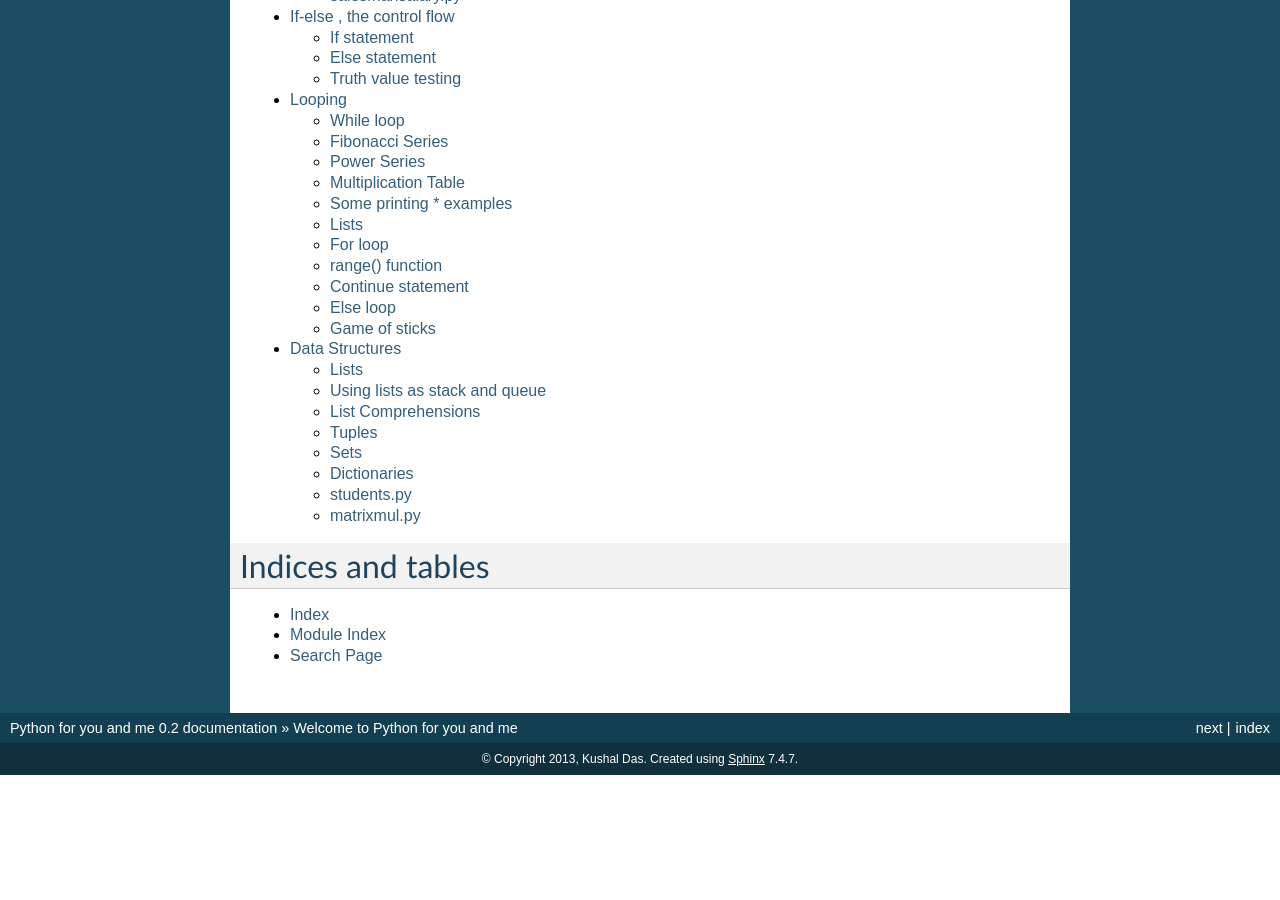
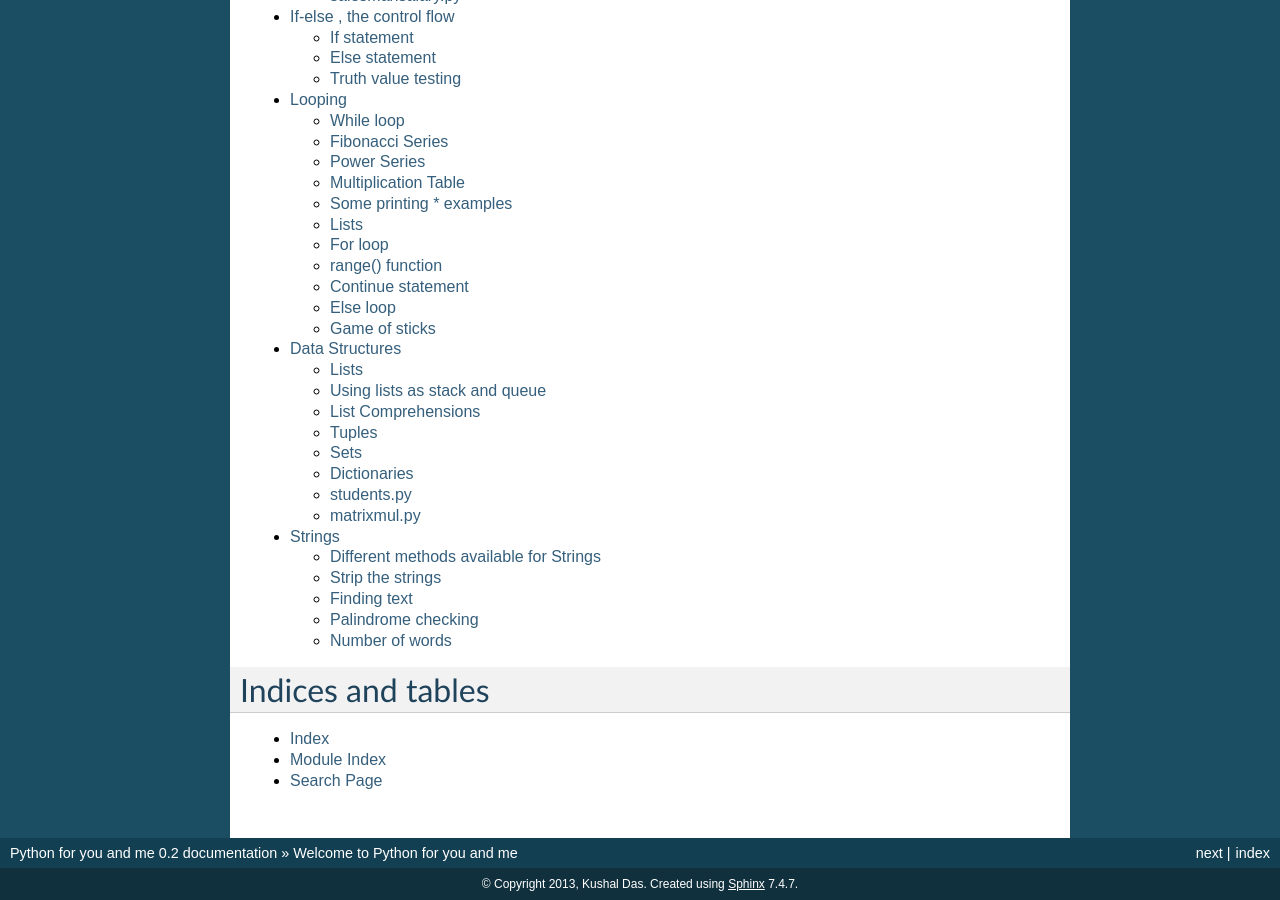
Before and after one commit to kushaldas/pym, a Sphinx documentation site: the page built from docs/index.rst, in a window 1280 px wide and 900 px high, scrolled down 658 px. Built offline with Sphinx 7.4.7, drawn with Linux system fonts in a browser that asks for light colours; formulas are drawn with MathJax 3; before the commit the page ends 1433 px from its top, so only the background shows below that; some of the changed lines change nothing that is shown.

Commit message:
Adds strings chapter

```diff
--- a/docs/index.rst
+++ b/docs/index.rst
@@ -20,6 +20,7 @@ Contents:
    ifelse
    looping
    datastructure
+   strings
 
 
 
--- /dev/null
+++ b/docs/strings.rst
@@ -0,0 +1,207 @@
+
+
+=======
+Strings
+=======
+
+Strings are nothing but simple text. In python we declare strings in between "" or '' or ''' ''' or """ """. The examples below will help you to understand sting in a better way.
+
+::
+
+    >>> s = "I am Indian"
+    >>> s
+    'I am Indian'
+    >>> s = 'I am Indian'
+    >>> s = "Here is a line \
+    ... splitted in two lines"
+    >>> s
+    'Here is a line splitted in two lines'
+    >>> s = "Here is a line \n splitted in two lines"
+    >>> s
+    'Here is a line \n splitted in two lines'
+    >>> print s
+    Here is a line
+    splitted in two lines
+
+Now if you want to multiline strings you have to use triple single/double quotes.
+
+::
+
+    >>> s = """ This is a
+    ... multiline string, so you can
+    ... write many lines"""
+    >>> print s
+    This is a
+    multiline string, so you can
+    write many lines
+
+Different methods available for Strings
+=======================================
+
+Every string object is having couple of buildin methods available, we already saw some of them like *s.split(" ")*.
+
+::
+
+    >>> s = "kushal das"
+    >>> s.title()
+    'Kushal Das'
+
+*title()* method returns a titlecased version of the string, words start with uppercase characters, all remaining cased characters are lowercase.
+
+::
+
+    >>> z = s.upper()
+    >>> z
+    'KUSHAL DAS'
+    >>> z.lower()
+    'kushal das'
+
+*upper()* returns a total uppercase version whereas *lower()* returns a lower case version of the string.
+
+::
+
+    >>> s = "I am A pRoGraMMer"
+    >> s.swapcase()
+    'i AM a PrOgRAmmER'
+
+*swapcase()* returns the string with case swapped :)
+
+::
+
+    >>> s = "jdwb 2323bjb"
+    >>> s.isalnum()
+    False
+    >>> s = "jdwb2323bjb"
+    >>> s.isalnum()
+    True
+
+Because of the space in the first line *isalnum()* returned *False* , it checks for all charecters are alpha numeric or not.
+
+::
+
+    >>> s = "SankarshanSir"
+    >>> s.isalpha()
+    True
+    >>> s = "Sankarshan Sir"
+    >>> s.isalpha()
+    False
+
+*isalpha()* checkes for only alphabets.
+
+::
+
+    >>> s = "1234"
+    >>> s.isdigit() #To check if all the characters are digits or not
+    True
+    >>> s = "Fedora9 is coming"
+    >>> s.islower() # To check if all chracters are lower case or not
+    False
+    >>> s = "Fedora9 Is Coming"
+    >>> s.istitle() # To check if it is a title or not
+    True
+    >>> s = "INDIA"
+    >>> s.isupper() # To check if characters are in upper case or not
+    True
+
+To split any string we have *split()*. It takes a string as an argument , depending on that it will split the main string and returns a list containing splitted strings.
+
+::
+
+    >>> s = "We all love Python"
+    >>> s.split(" ")
+    ['We', 'all', 'love', 'Python']
+    >>> x = "Nishant:is:waiting"
+    >>> x.split(':')
+    ['Nishant', 'is', 'waiting']
+
+The opposite method for *split()* is *join()*. It takes a list contains strings as input and join them.
+
+::
+
+    >>> "-".join("GNU/Linux is great".split(" "))
+    'GNU/Linux-is-great'
+
+In the above example first we are splitting the string "GNU/Linux is great" based on the white space, then joining them with "-".
+
+Strip the strings
+=================
+
+Strings do have few methods to do striping. The simplest one is *strip(chars)*. If you provide the chars argument then it will strip any combination of them. By default it strips only whitespace or newline characters.
+
+::
+
+    >>> s = "  abc\n "
+    >>> s.strip()
+    'abc'
+
+You can particularly strip from the left hand or right hand side also using *lstrip(chars)* or *rstrip(chars)*.
+
+::
+
+    >>> s = "www.foss.in"
+    >>> s.lstrip("cwsd.")
+    'foss.in'
+    >>> s.rstrip("cnwdi.")
+    'www.foss'
+
+Finding text
+============
+
+Stings have some methods which will help you in finding text/substring in a string. Examples are given below:
+
+::
+
+    >>> s.find("for")
+    7
+    >>> s.find("fora")
+    -1
+    >>> s.startswith("fa") #To check if the string startswith fa or not
+    True
+    >>> s.endswith("reason") #
+    True
+
+*find()* helps to find the first occurrence of the substring given, if not found it returns -1.
+
+Palindrome checking
+===================
+
+Palindrome are the kind of strings which are same from left or right whichever way you read them. Example "madam". In this example we will take the word as input from the user and say if it is palindrome or not.
+
+.. code-block:: python
+
+    #!/usr/bin/env python
+    s = raw_input("Please enter a string: ")
+    z = s[::-1]
+    if s == z
+        print "The string is a palindrome"
+    else:
+        print "The string is not a palindrome"]
+
+The output
+
+::
+
+    $ ./palindrome.py
+    Please enter a string: madam1
+    The string is not a palindrome
+    $ ./palindrome.py
+    Please enter a string: madam
+    The string is a palindrome
+
+Number of words
+===============
+
+In this example we will count the number of words in a given line
+
+::
+
+    #!/usr/bin/env python
+    s = raw_input("Enter a line: ")
+    print "The number of words in the line are %d" % (len(s.split(" ")))
+
+The output
+::
+
+    $ ./countwords.py
+    Enter a line: Sayamindu is a great programmer
+    The number of words in the line are 5
```
